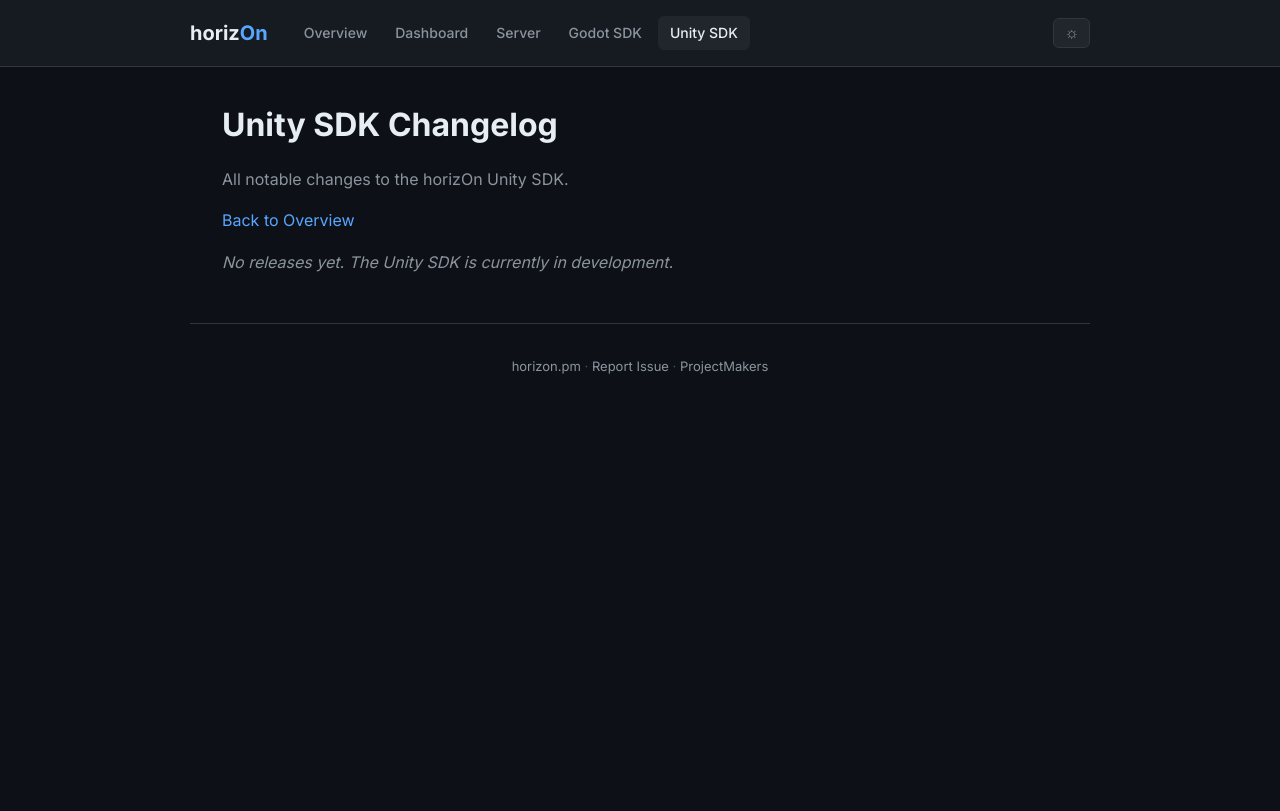
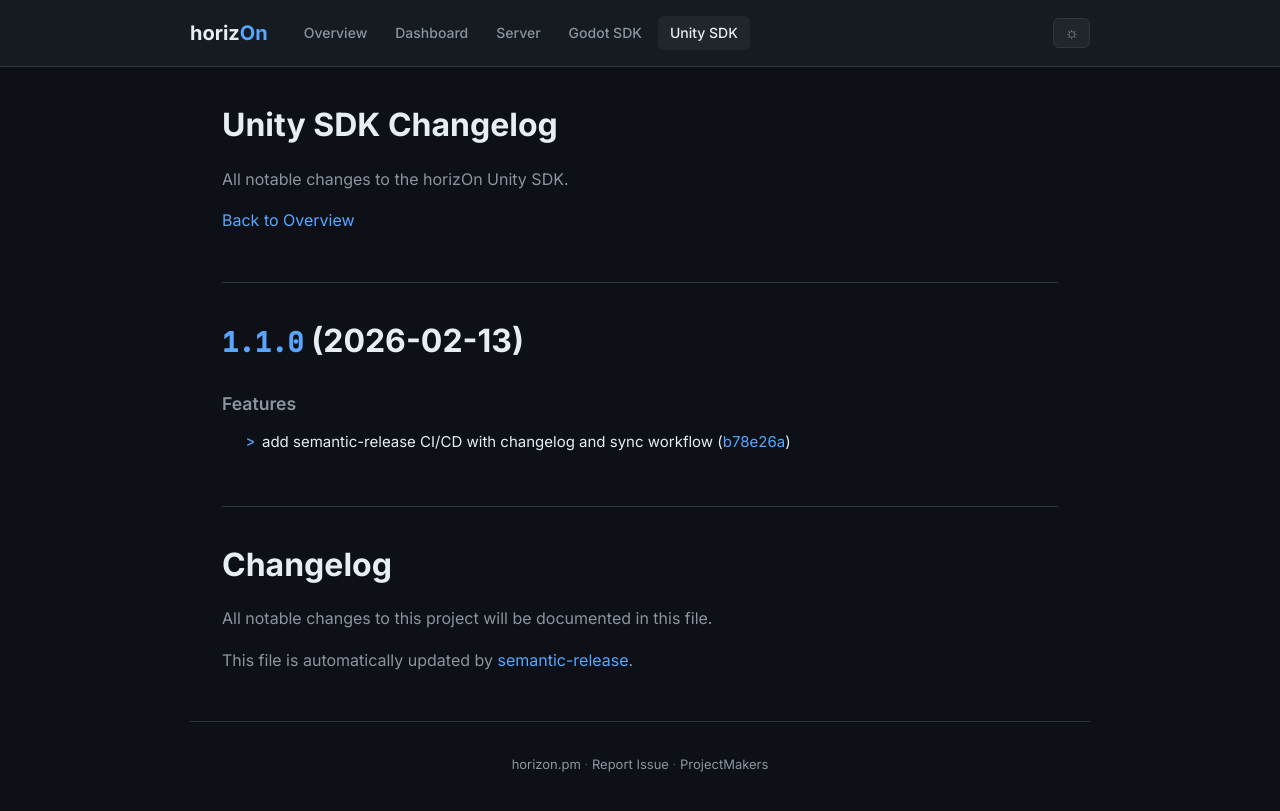
Before and after one commit to ProjectMakersDE/horizOn-Changelog, a Jekyll site: the page built from unity-sdk-changelog.md, in a window 1280 px wide. Shown: the top 811 px of the page. Built offline with Jekyll 4.4.1, drawn with Linux system fonts in a browser that asks for light colours.

Commit message:
chore: sync changelogs [skip ci]

```diff
--- a/unity-sdk-changelog.md
+++ b/unity-sdk-changelog.md
@@ -9,4 +9,15 @@ All notable changes to the horizOn Unity SDK.
 
 [Back to Overview](.)
 
-*No releases yet. The Unity SDK is currently in development.*
+# [1.1.0](https://github.com/ProjectMakersDE/horizOn-SDK-Unity/compare/v1.0.6...v1.1.0) (2026-02-13)
+
+
+### Features
+
+* add semantic-release CI/CD with changelog and sync workflow ([b78e26a](https://github.com/ProjectMakersDE/horizOn-SDK-Unity/commit/b78e26a0a2ee6343e68ad27a38c3bf92cc879106))
+
+# Changelog
+
+All notable changes to this project will be documented in this file.
+
+This file is automatically updated by [semantic-release](https://github.com/semantic-release/semantic-release).
```
Also changed, not shown: index.md (+1 -1 lines).
